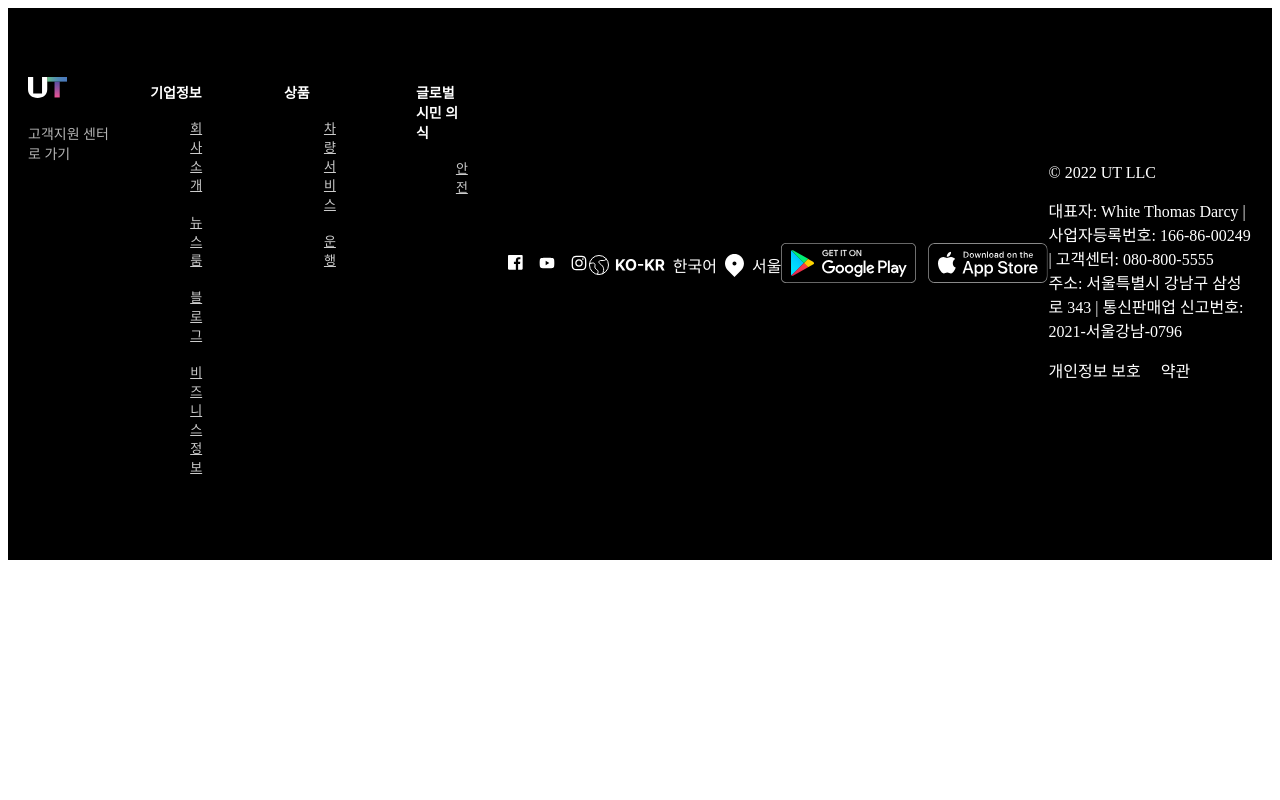
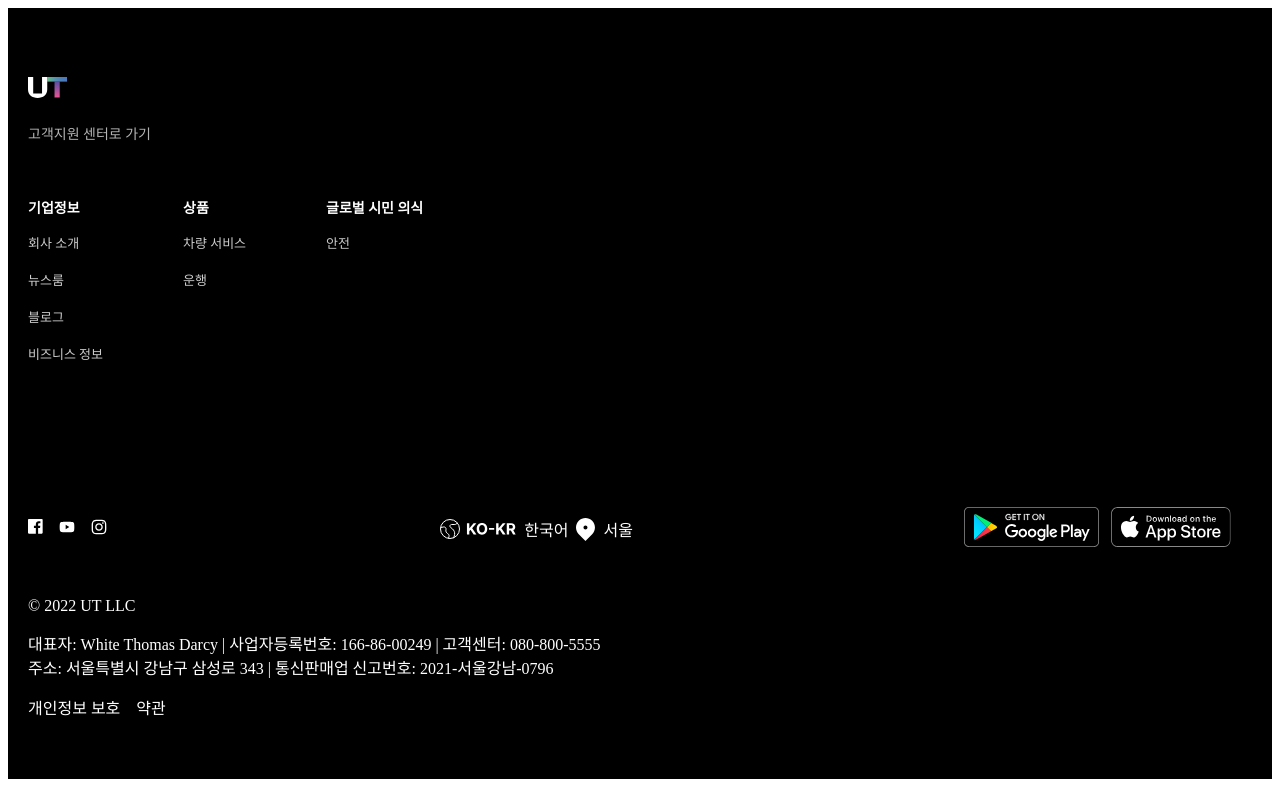
Before and after one commit to FRONTENDBOOTCAMP-17th/vite-min, a website built with Vite: page src/sections/footer.html in a window 1280 px wide. Built offline with nearby package versions, Linux system fonts and the light colour scheme.

Commit message:
footer 작업 완료

```diff
--- a/src/sections/css/footer.css
+++ b/src/sections/css/footer.css
@@ -16,19 +16,24 @@
 
 .footer-top {
   display: flex;
-  justify-content: space-between;
-  align-items: flex-start;
+  /* justify-content: space-between;*/
+  /* align-items: flex-start; */
+  flex-wrap: wrap;
   gap: 40px;
 }
 
 .footer-brand {
   display: flex;
   flex-direction: column;
+  align-items: flex-start;
+  width: 100%;
   gap: 16px;
 }
+
 .footer-brand a {
   color: #fff;
   font-size: 14px;
+  text-decoration: none;
 }
 
 .footer-link {
@@ -43,32 +48,32 @@
   gap: 80px;
 }
 
-.footer-middle {
-  margin-top: 80px;
-  display: flex;
-  justify-content: space-between;
-  align-items: center;
+.footer-menu a {
+  font-size: 13px;
+  color: #ccc;
+  text-decoration: none;
 }
-
 .footer-menu h3 {
   font-size: 14px;
   margin-bottom: 16px;
+}
+.footer-menu li {
+  margin-bottom: 8px;
 }
 .footer-menu ul {
   display: flex;
   flex-direction: column;
   list-style: none;
   gap: 10px;
+  padding: 0;
 }
-
-.footer-menu li {
-  margin-bottom: 8px;
-}
-
-.footer-menu a {
-  font-size: 13px;
-  color: #ccc;
-  text-decoration: n;
+.footer-middle {
+  margin-top: 80px;
+  display: flex;
+  justify-content: space-between;
+  align-items: center;
+  gap: 30px;
+  flex-wrap: wrap;
 }
 
 .social {
@@ -78,8 +83,8 @@
 
 .locale {
   display: flex;
+  align-items: center;
   flex-direction: row;
-  align-items: center;
   gap: 8px;
 }
 
@@ -106,6 +111,7 @@
 }
 
 .policy {
+  display: flex;
   margin-top: 12px;
 }
 
@@ -114,16 +120,20 @@
   color: #fff;
   text-decoration: none;
 }
+
+.footer-inline {
+  width: 100%;
+}
 /* 템플릿 */
-.footer-bottom {
+/* .footer-bottom {
   display: flex;
   align-items: center;
   justify-content: space-between;
   gap: 8px;
   flex-wrap: wrap;
-}
+} */
 
-.footer-bottom .social,
+/* .footer-bottom .social,
 .footer-bottom .apps {
   display: flex;
   gap: 8px;
@@ -138,7 +148,7 @@
   line-height: 1.6;
   color: #aaa;
   margin: 0;
-}
+} */
 
 /* 모바일 */
 @media (max-width: 768px) {
```
